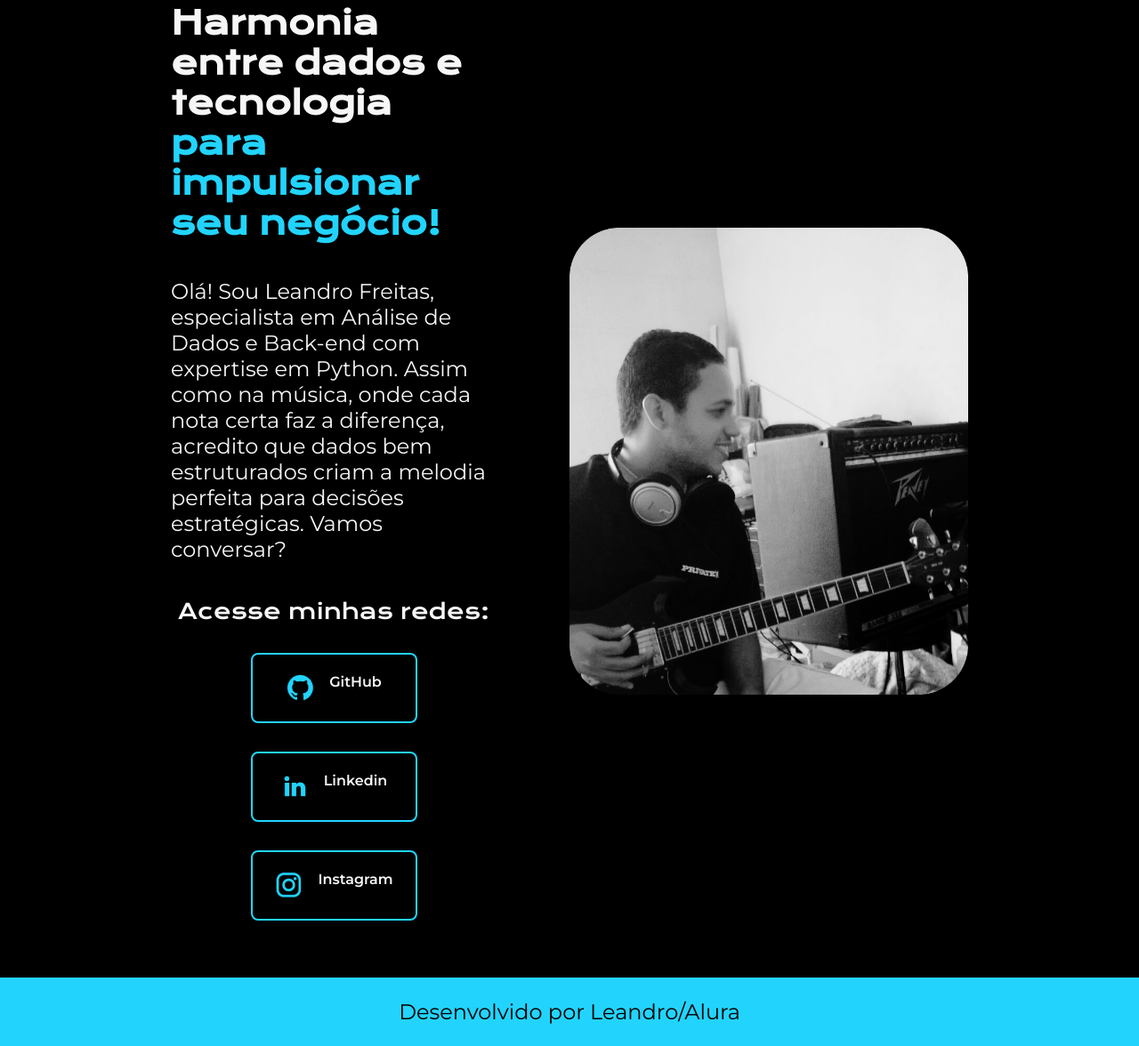
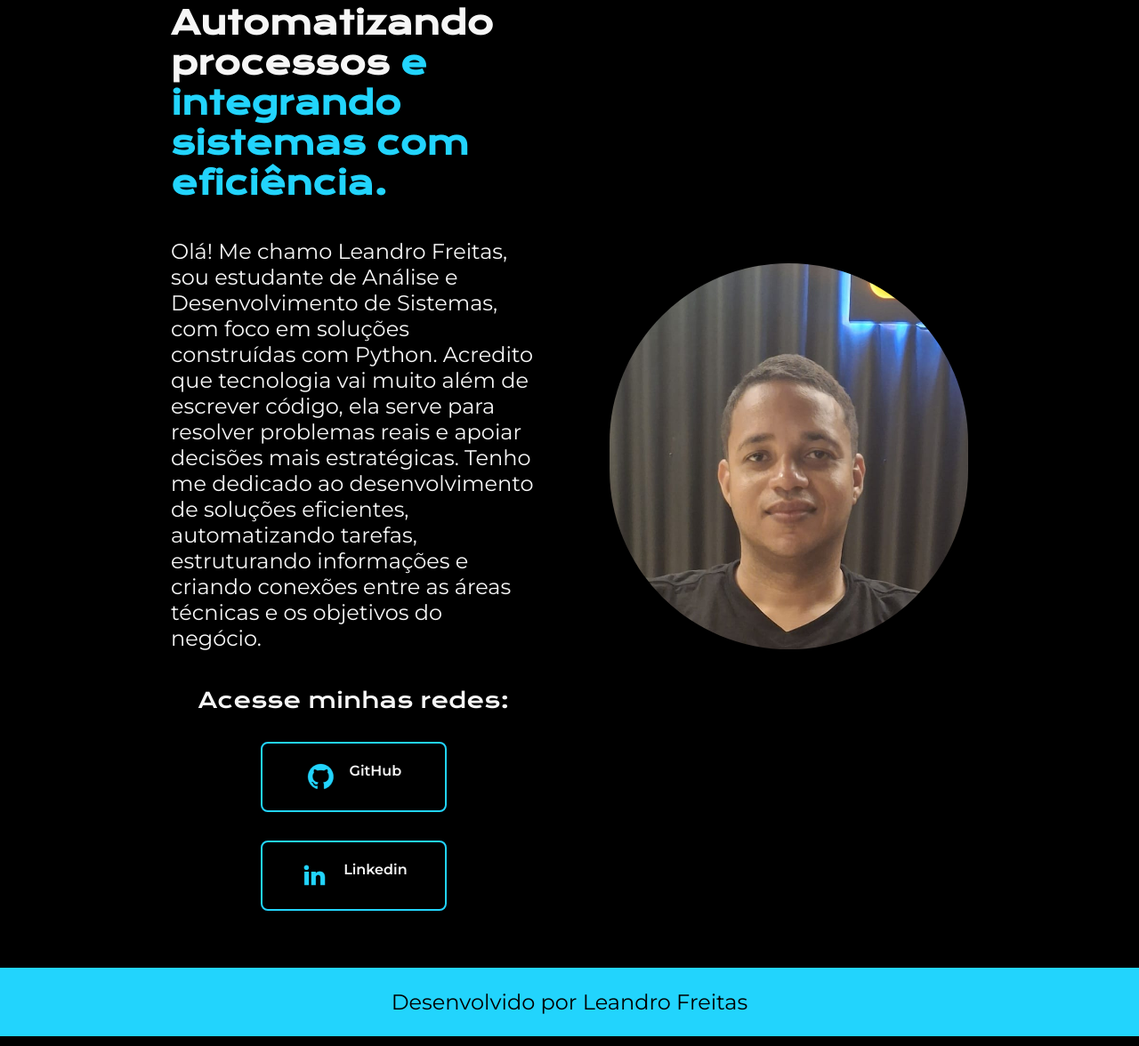
Before and after one commit to leandrosfreitas/Portifolio, a plain HTML site: page index.html in a window 1280 px wide. Shown: the part 116-1292 px from the top of the page at 89% size. Drawn offline with nearby package versions, Linux system fonts and the light colour scheme.

Commit message:
alterações no texto da pagina de apresentação

```diff
--- a/index.html
+++ b/index.html
@@ -16,8 +16,8 @@
     </header>
     <main class="apresentacao">
         <section class="apresentacao__conteudo">
-            <h1 class="apresentacao__conteudo__titulo">Harmonia entre dados e tecnologia <strong class="titulo-destaque">para impulsionar seu negócio!</strong></h1>
-            <p class="apresentacao__conteudo__texto">Olá! Sou Leandro Freitas, especialista em Análise de Dados e Back-end com expertise em Python. Assim como na música, onde cada nota certa faz a diferença, acredito que dados bem estruturados criam a melodia perfeita para decisões estratégicas. Vamos conversar?
+            <h1 class="apresentacao__conteudo__titulo">Automatizando processos <strong class="titulo-destaque">e integrando sistemas com eficiência.</strong></h1>
+            <p class="apresentacao__conteudo__texto">Olá! Me chamo Leandro Freitas, sou estudante de Análise e Desenvolvimento de Sistemas, com foco em soluções construídas com Python. Acredito que tecnologia vai muito além de escrever código, ela serve para resolver problemas reais e apoiar decisões mais estratégicas. Tenho me dedicado ao desenvolvimento de soluções eficientes, automatizando tarefas, estruturando informações e criando conexões entre as áreas técnicas e os objetivos do negócio.
             </p>
             <div class="apresentacao__links">
                 <h2 class="apresentacao__links__subtitulo">Acesse minhas redes:</h2>
@@ -29,16 +29,12 @@
                     <img src="assets/linkedin.png" alt="icone do linkedin">
                     Linkedin
                 </a>
-                <a class="apresentacao__links__navegacao" href="https://www.instagram.com/leandrosafr">
-                    <img src="assets/instagram.png" alt="icone do instagram">
-                    Instagram
-                </a>
             </div>
         </section>
-        <img class="apresentacao__imagem" src="assets/foto.png" alt="foto de alguém programando">
+        <img class="apresentacao__imagem" src="assets/foto.jpeg" alt="foto de alguém programando">
     </main>
     <footer class="rodape">
-        <p>Desenvolvido por Leandro/Alura</p>
+        <p>Desenvolvido por Leandro Freitas</p>
     </footer>
 </body>
 </html>
--- a/styles/style.css
+++ b/styles/style.css
@@ -106,7 +106,8 @@ body {
 }
 
 .apresentacao__imagem {
-    width: 50%;
+    width: 45%;
+    border-radius: 300px;
 }
 
 .cabecalho__menu__link {
```
Also changed, not shown: about.html (+4 -4 lines), assets/foto.jpeg (added), assets/foto.png (deleted).
